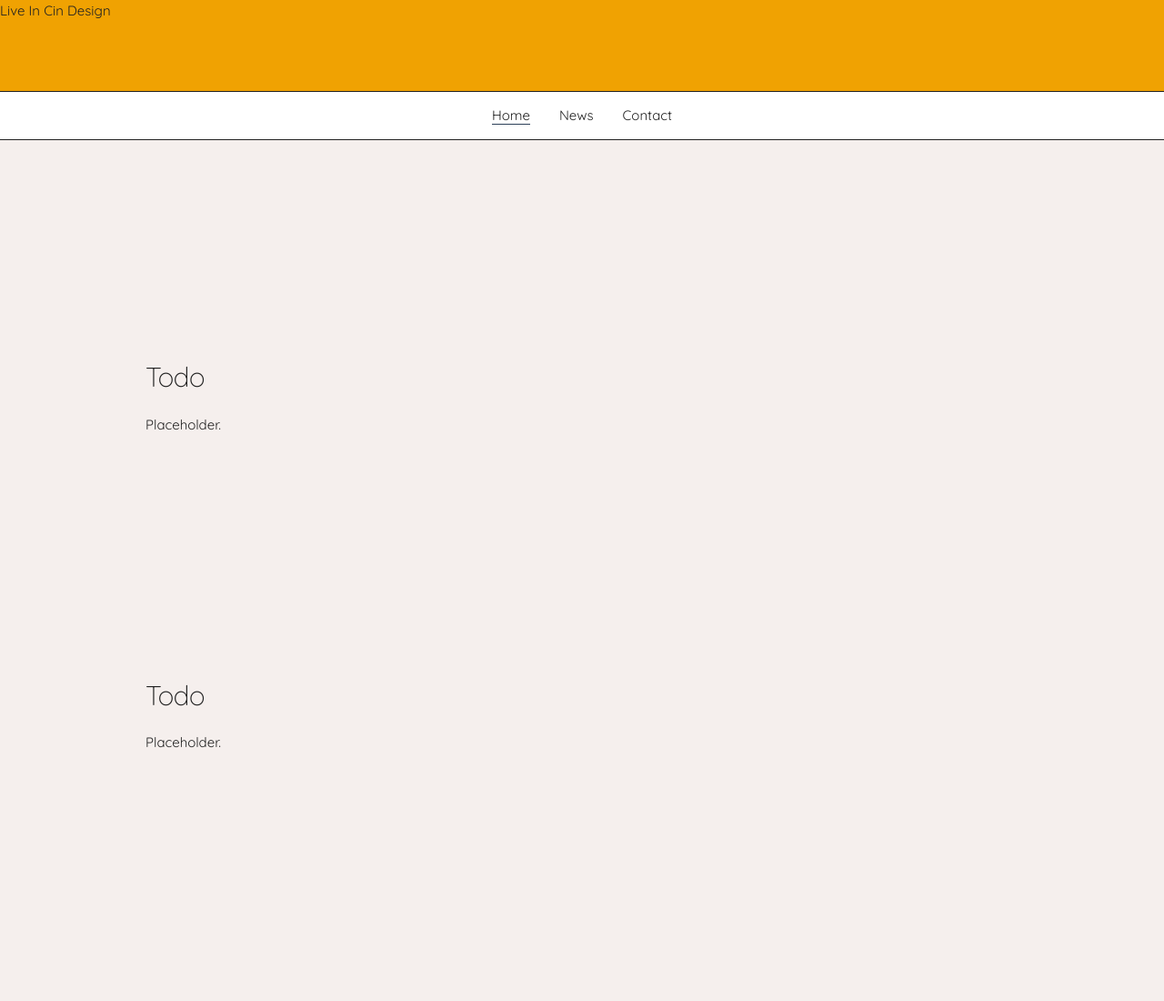
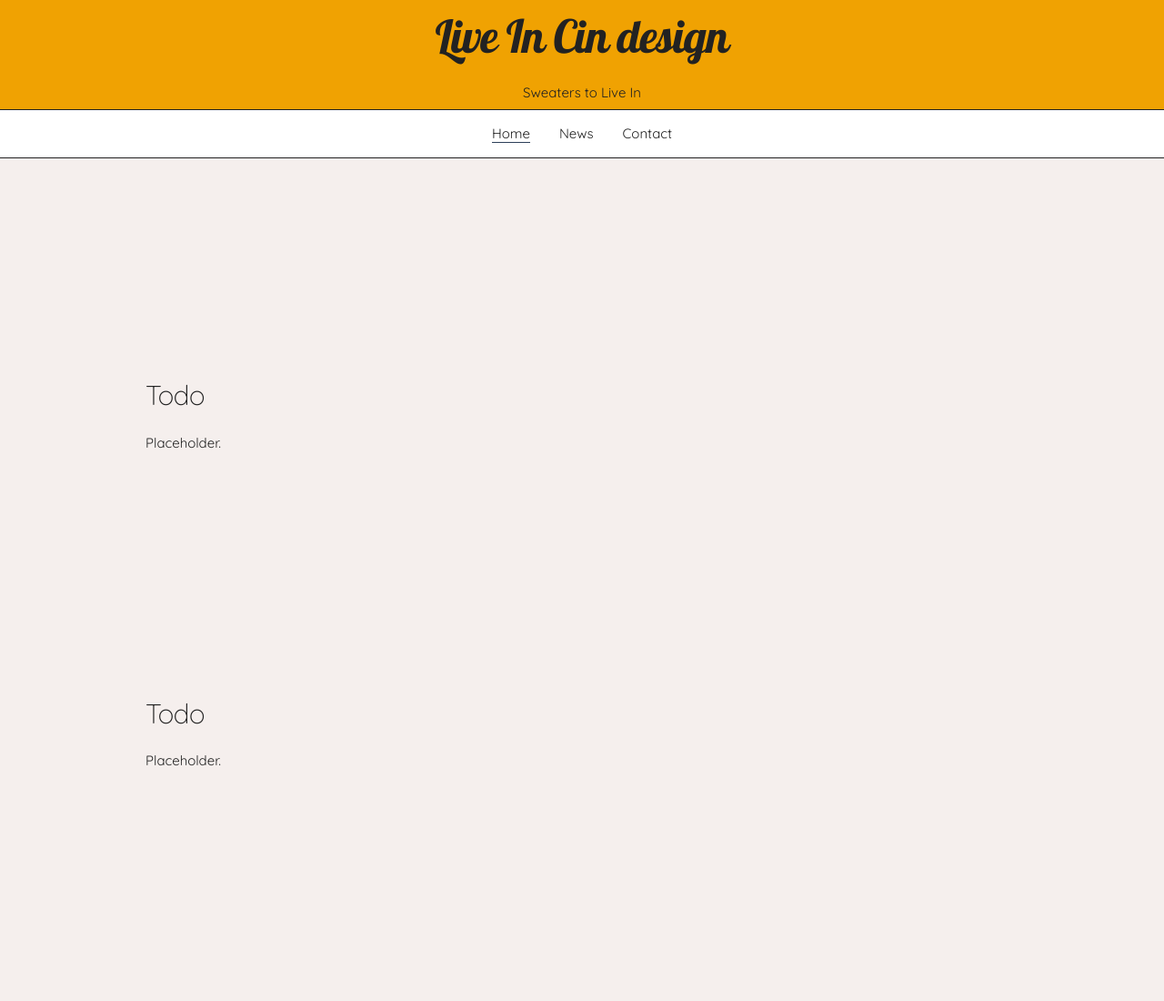
Before and after one commit to Keepertje/LiveInCinDesigns, a plain HTML site: page index.html in a window 1280 px wide. Shown: the top 1100 px of the page at 91% size. Drawn offline with nearby package versions, Linux system fonts and the light colour scheme.

Commit message:
More tweaks

```diff
--- a/css/colors.css
+++ b/css/colors.css
@@ -2,6 +2,7 @@
   baseColor: #F0A202;
   contrastColor: #ea5455;
   contrastColor2: #61A0AF;
-  background: white;
-  lines:#222;
+  background: #decdc3;
+  neutral:#222;
+  neutral2:white;
 }
--- a/css/header.css
+++ b/css/header.css
@@ -1,4 +1,15 @@
 .header {
+  padding:10px;
   height:100px;
   background-color:#F0A202;
 }
+.header-header{
+  display:flex;
+  justify-content: center;
+  font-family:lobster;
+}
+
+.header div{
+  display:flex;
+  justify-content: center;
+}
--- a/index.html
+++ b/index.html
@@ -16,6 +16,7 @@
   <!-- FONT
   –––––––––––––––––––––––––––––––––––––––––––––––––– -->
   <link href="https://fonts.googleapis.com/css?family=Quicksand:400,300,600" rel="stylesheet" type="text/css">
+  <link href="https://fonts.googleapis.com/css2?family=Lobster" rel="stylesheet" type="text/css">
   <!-- JS
   ---------------------------------------------------- -->
   <script src="https://ajax.googleapis.com/ajax/libs/jquery/3.5.1/jquery.min.js"></script>
@@ -35,7 +36,8 @@
 <body>
   <!-- Header -->
   <div class="header">
-    Live In Cin Design
+    <h1 class="header-header">Live In Cin design </h1>
+    <div>Sweaters to Live In</div>
   </div>
   <!-- Navbar -->
   <div class="navbar">
```
